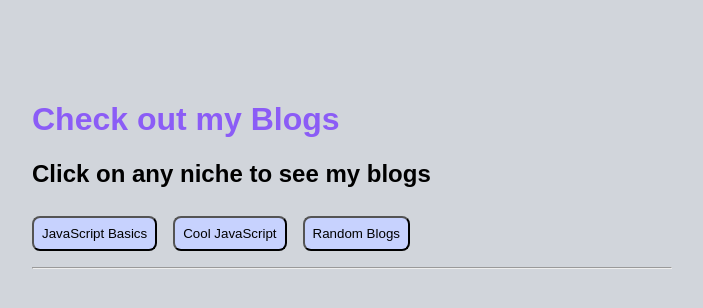
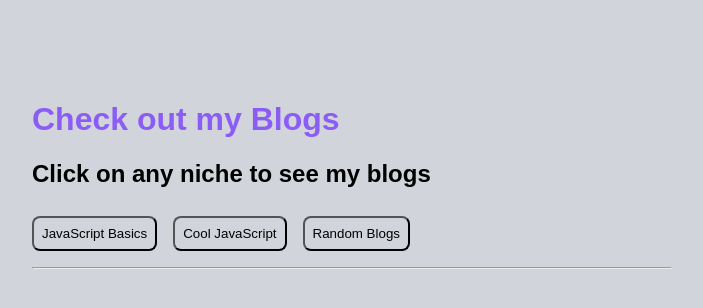
Before and after one commit to Rashita123/My-Blogs-App, a React (Create React App) app: page / in a window 1280 px wide. Shown: the top 308 px of the page, without its empty margins (288-991 px from the left). Built offline with nearby package versions, Linux system fonts and the light colour scheme; a web font is replaced by a local one.

Commit message:
fix: minor changes

```diff
--- a/src/styles.css
+++ b/src/styles.css
@@ -14,7 +14,7 @@ body {
 button {
   padding: 0.5rem;
   margin: 0.5rem 1rem 0.5rem 0rem;
-  background-color: #c7d2fe;
+  background-color: transparent;
   border-radius: 8px;
 }
 button:hover {
```
